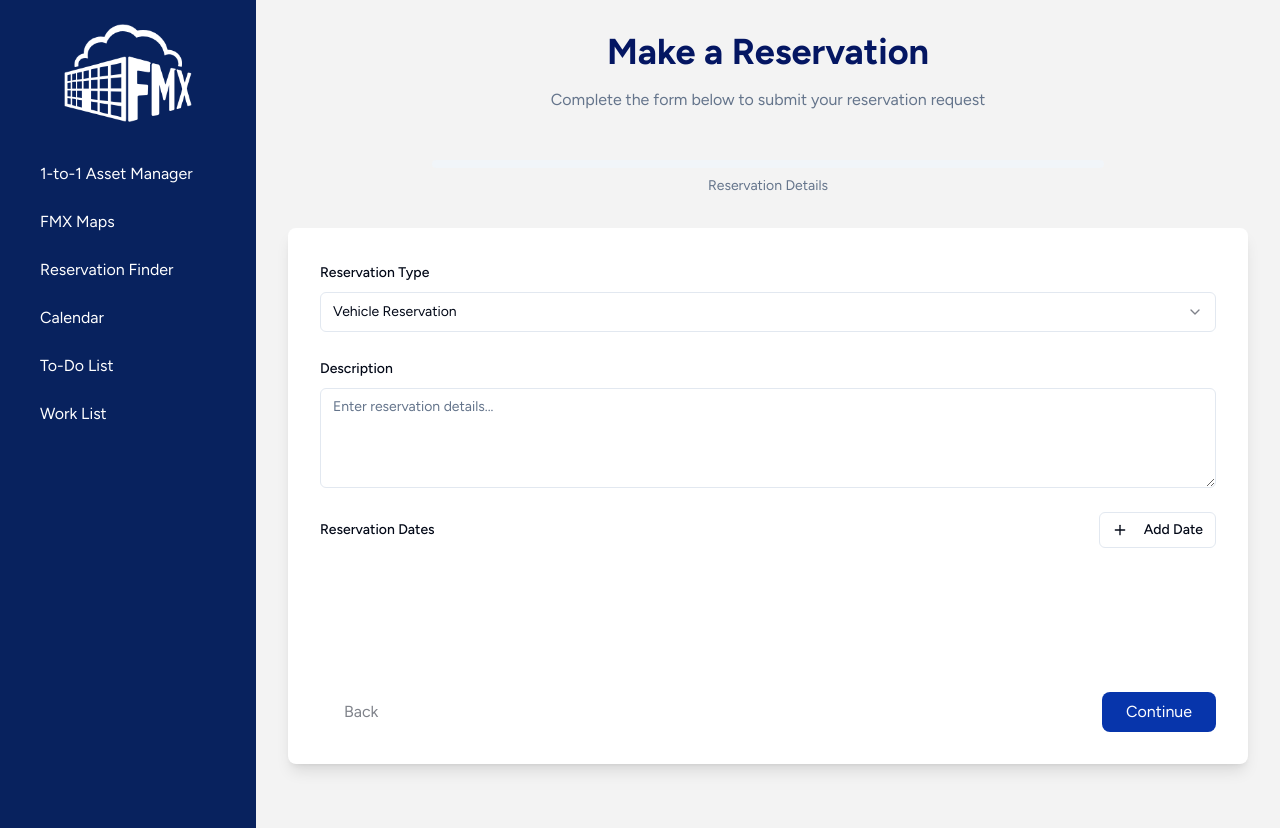
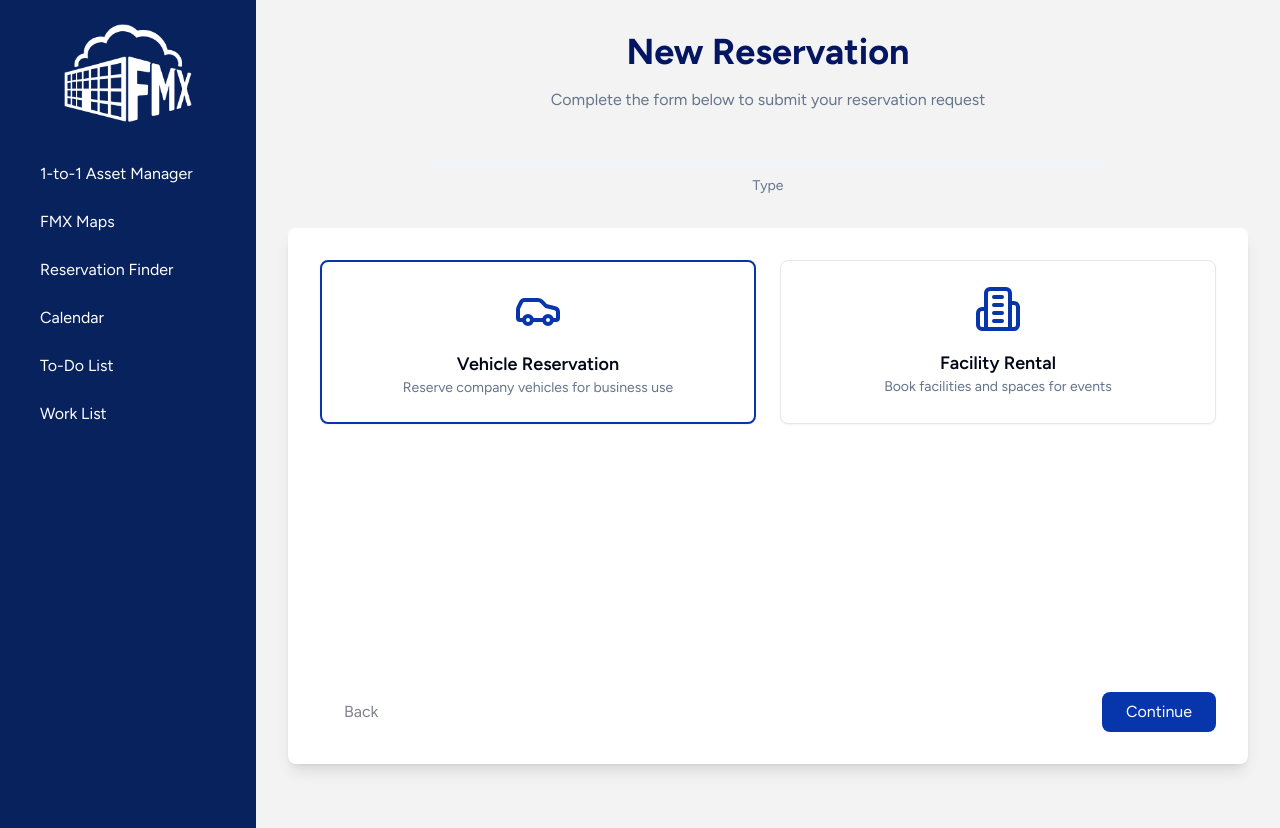
Before and after one commit to jshwmr7/reservation-request, a React (Vite) app: page / in a window 1280 px wide. Built offline with nearby package versions, Linux system fonts and the light colour scheme.

Commit message:
Refactor reservation form
- Reorder steps to place "Reservation Type" before "Reservation Details".
- Implement large card display for reservation type options.
- Update form title to "New Reservation".

```diff
--- a/src/components/reservation/ReservationDetailsStep.tsx
+++ b/src/components/reservation/ReservationDetailsStep.tsx
@@ -9,19 +9,12 @@ import {
   DialogTitle,
   DialogTrigger,
 } from "@/components/ui/dialog";
-import {
-  Select,
-  SelectContent,
-  SelectItem,
-  SelectTrigger,
-  SelectValue,
-} from "@/components/ui/select";
 import { Textarea } from "@/components/ui/textarea";
 import { Button } from "@/components/ui/button";
 import { CalendarIcon, Plus, XCircle } from "lucide-react";
 import { format } from "date-fns";
 import { nanoid } from "nanoid";
-import { ReservationDate, ReservationType } from "@/types/reservation";
+import { ReservationDate } from "@/types/reservation";
 
 export function ReservationDetailsStep() {
   const { formData, dispatch } = useReservationForm();
@@ -55,24 +48,6 @@ export function ReservationDetailsStep() {
 
   return (
     <div className="space-y-6 animate-fade-in">
-      <div className="space-y-2">
-        <label className="text-sm font-medium">Reservation Type</label>
-        <Select
-          value={formData.type}
-          onValueChange={(value: ReservationType) =>
-            dispatch({ type: "SET_TYPE", payload: value })
-          }
-        >
-          <SelectTrigger>
-            <SelectValue placeholder="Select reservation type" />
-          </SelectTrigger>
-          <SelectContent>
-            <SelectItem value="Vehicle Reservation">Vehicle Reservation</SelectItem>
-            <SelectItem value="Facility Rental">Facility Rental</SelectItem>
-          </SelectContent>
-        </Select>
-      </div>
-
       <div className="space-y-2">
         <label className="text-sm font-medium">Description</label>
         <Textarea
@@ -129,21 +104,20 @@ export function ReservationDetailsStep() {
                 </div>
                 <div className="space-y-2">
                   <label className="text-sm font-medium">Repeat Schedule</label>
-                  <Select
-                    value={repeatSchedule}
-                    onValueChange={(value: "daily" | "weekly" | "biweekly") =>
-                      setRepeatSchedule(value)
+                  <select
+                    value={repeatSchedule || ""}
+                    onChange={(e) =>
+                      setRepeatSchedule(
+                        e.target.value as "daily" | "weekly" | "biweekly" | undefined
+                      )
                     }
+                    className="flex h-10 w-full rounded-md border border-input bg-background px-3 py-2 text-sm ring-offset-background file:border-0 file:bg-transparent file:text-sm file:font-medium placeholder:text-muted-foreground focus-visible:outline-none focus-visible:ring-2 focus-visible:ring-ring focus-visible:ring-offset-2 disabled:cursor-not-allowed disabled:opacity-50"
                   >
-                    <SelectTrigger>
-                      <SelectValue placeholder="No repeat" />
-                    </SelectTrigger>
-                    <SelectContent>
-                      <SelectItem value="daily">Daily</SelectItem>
-                      <SelectItem value="weekly">Weekly</SelectItem>
-                      <SelectItem value="biweekly">Bi-weekly</SelectItem>
-                    </SelectContent>
-                  </Select>
+                    <option value="">No repeat</option>
+                    <option value="daily">Daily</option>
+                    <option value="weekly">Weekly</option>
+                    <option value="biweekly">Bi-weekly</option>
+                  </select>
                 </div>
                 <Button
                   onClick={handleAddDate}
--- /dev/null
+++ b/src/components/reservation/TypeSelectionStep.tsx
@@ -0,0 +1,55 @@
+
+import { useReservationForm } from "@/contexts/ReservationFormContext";
+import { Card } from "@/components/ui/card";
+import { ReservationType } from "@/types/reservation";
+import { Building2, Car } from "lucide-react";
+
+export function TypeSelectionStep() {
+  const { formData, dispatch } = useReservationForm();
+
+  const handleTypeSelect = (type: ReservationType) => {
+    dispatch({ type: "SET_TYPE", payload: type });
+  };
+
+  return (
+    <div className="space-y-6 animate-fade-in">
+      <div className="grid md:grid-cols-2 gap-6">
+        <Card
+          onClick={() => handleTypeSelect("Vehicle Reservation")}
+          className={`p-6 cursor-pointer transition-all hover:border-primary ${
+            formData.type === "Vehicle Reservation"
+              ? "border-2 border-primary"
+              : ""
+          }`}
+        >
+          <div className="flex flex-col items-center space-y-4 text-center">
+            <Car className="w-12 h-12 text-primary" />
+            <div>
+              <h3 className="text-lg font-semibold">Vehicle Reservation</h3>
+              <p className="text-sm text-muted-foreground">
+                Reserve company vehicles for business use
+              </p>
+            </div>
+          </div>
+        </Card>
+
+        <Card
+          onClick={() => handleTypeSelect("Facility Rental")}
+          className={`p-6 cursor-pointer transition-all hover:border-primary ${
+            formData.type === "Facility Rental" ? "border-2 border-primary" : ""
+          }`}
+        >
+          <div className="flex flex-col items-center space-y-4 text-center">
+            <Building2 className="w-12 h-12 text-primary" />
+            <div>
+              <h3 className="text-lg font-semibold">Facility Rental</h3>
+              <p className="text-sm text-muted-foreground">
+                Book facilities and spaces for events
+              </p>
+            </div>
+          </div>
+        </Card>
+      </div>
+    </div>
+  );
+}
--- a/src/pages/Index.tsx
+++ b/src/pages/Index.tsx
@@ -1,14 +1,17 @@
+
 import { useState } from "react";
 import { ReservationFormProvider } from "@/contexts/ReservationFormContext";
 import { ReservationDetailsStep } from "@/components/reservation/ReservationDetailsStep";
 import { LocationStep } from "@/components/reservation/LocationStep";
 import { AdditionalNeedsStep } from "@/components/reservation/AdditionalNeedsStep";
+import { TypeSelectionStep } from "@/components/reservation/TypeSelectionStep";
 import { motion } from "framer-motion";
 import { useToast } from "@/hooks/use-toast";
 import { Progress } from "@/components/ui/progress";
 import { useReservationForm } from "@/contexts/ReservationFormContext";
 
 const steps = [
+  "Type",
   "Reservation Details",
   "Location",
   "Additional Needs",
@@ -22,9 +25,9 @@ const ReservationForm = () => {
 
   const handleNext = () => {
     if (currentStep < getVisibleSteps().length - 1) {
-      // If current step is 0 and it's a vehicle reservation, skip to step 2
-      if (currentStep === 0 && formData.type === "Vehicle Reservation") {
-        setCurrentStep(2);
+      // If current step is 1 and it's a vehicle reservation, skip to step 3
+      if (currentStep === 1 && formData.type === "Vehicle Reservation") {
+        setCurrentStep(3);
       } else {
         setCurrentStep((prev) => prev + 1);
       }
@@ -33,9 +36,9 @@ const ReservationForm = () => {
 
   const handleBack = () => {
     if (currentStep > 0) {
-      // If we're on step 2 and it's a vehicle reservation, go back to step 0
-      if (currentStep === 2 && formData.type === "Vehicle Reservation") {
-        setCurrentStep(0);
+      // If we're on step 3 and it's a vehicle reservation, go back to step 1
+      if (currentStep === 3 && formData.type === "Vehicle Reservation") {
+        setCurrentStep(1);
       } else {
         setCurrentStep((prev) => prev - 1);
       }
@@ -59,10 +62,12 @@ const ReservationForm = () => {
   const renderStep = () => {
     switch (currentStep) {
       case 0:
+        return <TypeSelectionStep />;
+      case 1:
         return <ReservationDetailsStep />;
-      case 1:
+      case 2:
         return formData.type === "Vehicle Reservation" ? null : <LocationStep />;
-      case 2:
+      case 3:
         return <AdditionalNeedsStep />;
       default:
         return (
@@ -108,7 +113,7 @@ const ReservationForm = () => {
             transition={{ duration: 0.5 }}
             className="text-center mb-12"
           >
-            <h1 className="text-4xl font-bold mb-4 text-primary-dark">Make a Reservation</h1>
+            <h1 className="text-4xl font-bold mb-4 text-primary-dark">New Reservation</h1>
             <p className="text-muted-foreground">
               Complete the form below to submit your reservation request
             </p>
```
